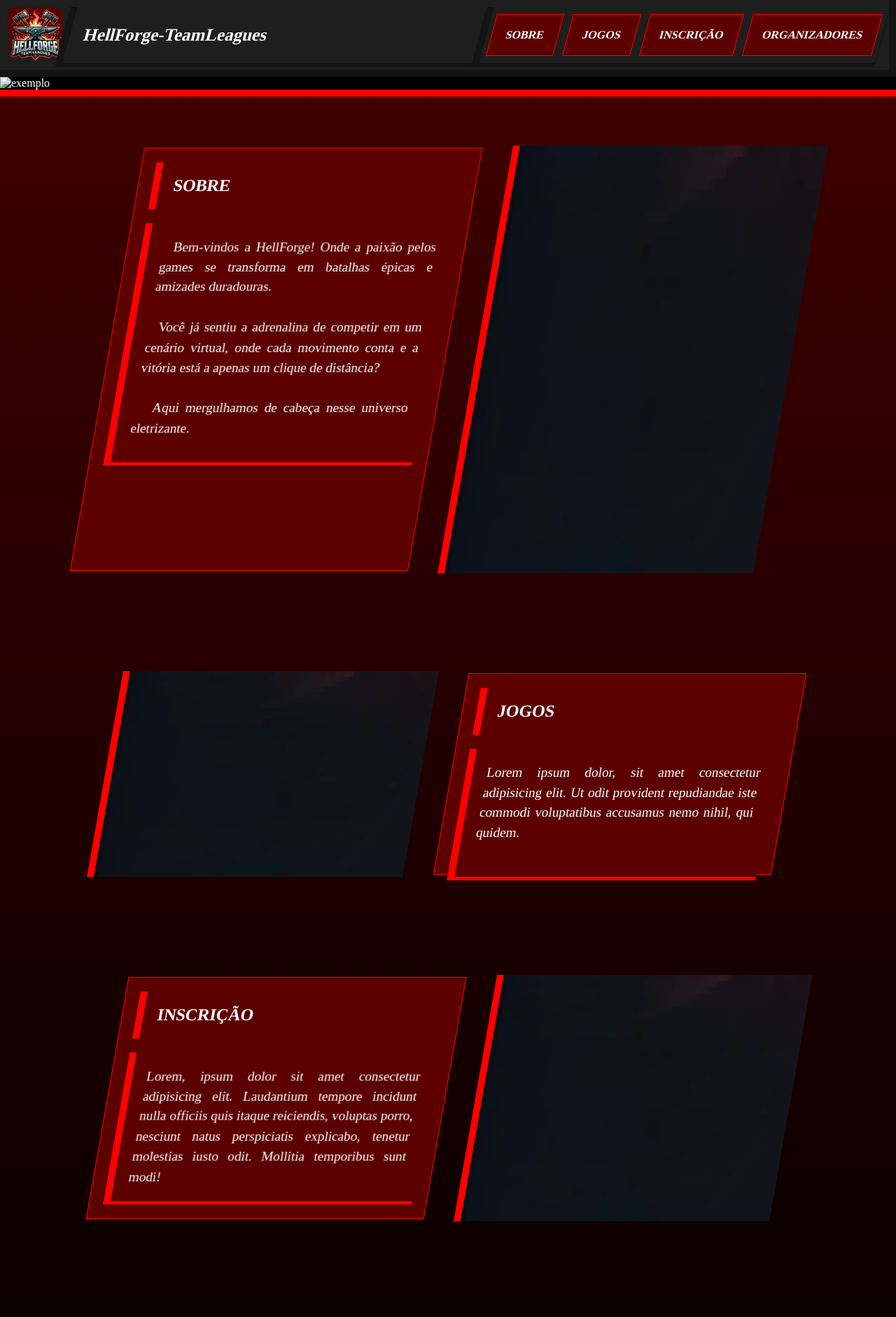
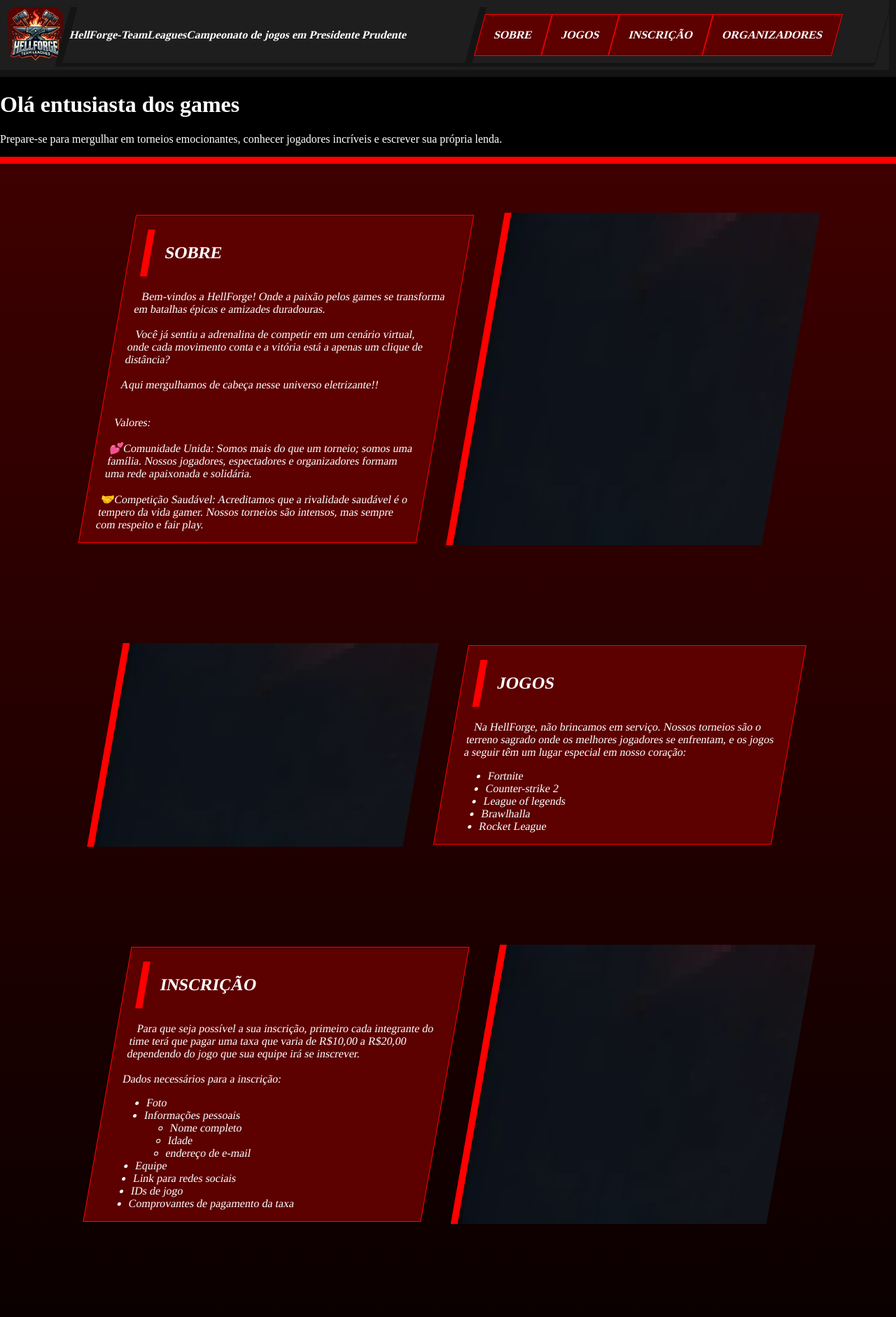
Before and after one commit to GuilhermeQSS/ProjetoAB2, a plain HTML site: page PaginaInicial.html in a window 1280 px wide. Shown: the top 1882 px of the page at 70% size. Drawn offline with Linux system fonts and the light colour scheme.

Commit message:
Update PaginaInicial.html

```diff
--- a/PaginaInicial.html
+++ b/PaginaInicial.html
@@ -10,21 +10,30 @@
 <body>
     <header>
         <img src="logo.png" alt="logo" style="height: 100%;background-image: linear-gradient(rgb(92, 0, 0),rgb(30, 30, 30)); border-radius: 15px;">
-        <div style="font-size: 25px;padding-left: 20px;">
-            HellForge-TeamLeagues
+        <div>
+            <div>HellForge-TeamLeagues</div>
+            <div>Campeonato de jogos em Presidente Prudente</div>
         </div>
-        <div style="justify-content: space-around;">
+        <div>
             <a href="#sobre">SOBRE</a>
             <a href="#jogos">JOGOS</a>
             <a href="#inscricao">INSCRIÇÃO</a>
             <a href="#organizadores">ORGANIZADORES</a>
         </div>
     </header>
-    <img src="evo.webp" alt="exemplo" style="width:100%;">
+    <div>
+        <div>
+            <h1>Olá entusiasta dos games</h1>
+            <p>
+                Prepare-se para mergulhar em torneios emocionantes, conhecer jogadores incríveis e escrever sua própria lenda.
+            </p>
+        </div>
+    </div>
     <article>
         <div>
             <div id="sobre">
                 <h1>SOBRE</h1>
+                <div>
                     <p>
                         &nbsp;&nbsp;Bem-vindos a HellForge!
                         Onde a paixão pelos games se transforma em batalhas
@@ -32,10 +41,12 @@
                         &nbsp;&nbsp;Você já sentiu a adrenalina de competir em um cenário
                         virtual, onde cada movimento conta e a vitória está a
                         apenas um clique de distância?<br><br>
-                    &nbsp;&nbsp; Aqui mergulhamos de cabeça
-                    nesse universo eletrizante. <br><br>
-                    Competição Saudável: Acreditamos que a rivalidade saudável é o tempero da vida gamer. Nossos torneios são intensos, mas sempre com respeito e fair play.
+                        Aqui mergulhamos de cabeça nesse universo eletrizante!! <br><br><br>
+                        Valores: <br><br>
+                        &#128149;Comunidade Unida: Somos mais do que um torneio; somos uma família. Nossos jogadores, espectadores e organizadores formam uma rede apaixonada e solidária. <br><br>
+                        &#129309;Competição Saudável: Acreditamos que a rivalidade saudável é o tempero da vida gamer. Nossos torneios são intensos, mas sempre com respeito e fair play.
                     </p>
+                </div>
             </div>
             <img src="amngu.png" alt="exemplo">
         </div>
@@ -43,13 +54,42 @@
             <img src="amngu.png" alt="exemplo">
             <div id="jogos">
                 <h1>JOGOS</h1>
-                <p>Lorem ipsum dolor, sit amet consectetur adipisicing elit. Ut odit provident repudiandae iste commodi voluptatibus accusamus nemo nihil, qui quidem.</p>
+                <div>
+                    <p>
+                        &nbsp;&nbsp;Na HellForge, não brincamos em serviço. Nossos torneios são o terreno sagrado onde os melhores jogadores se enfrentam, e os jogos a seguir têm um lugar especial em nosso coração:
+                    </p>
+                    <ul>
+                        <li>Fortnite</li>
+                        <li>Counter-strike 2</li>
+                        <li>League of legends</li>
+                        <li>Brawlhalla</li>
+                        <li>Rocket League</li>
+                    </ul>
+                </div>
             </div>
         </div>
         <div>
             <div id="inscricao">
                 <h1>INSCRIÇÃO</h1>
-                <p>Lorem, ipsum dolor sit amet consectetur adipisicing elit. Laudantium tempore incidunt nulla officiis quis itaque reiciendis, voluptas porro, nesciunt natus perspiciatis explicabo, tenetur molestias iusto odit. Mollitia temporibus sunt modi!</p>
+                <div>
+                    <p>
+                        &nbsp;&nbsp;Para que seja possível a sua inscrição, primeiro cada integrante do time terá que pagar uma taxa que varia de R$10,00 a R$20,00 dependendo do jogo que sua equipe irá se inscrever.<br><br>
+                        Dados necessários para a inscrição:
+                    </p>
+                    <ul>
+                        <li>Foto</li>
+                        <li>Informações pessoais</li>
+                        <ul>
+                            <li>Nome completo</li>
+                            <li>Idade</li>
+                            <li>endereço de e-mail</li>
+                        </ul>
+                        <li>Equipe</li>
+                        <li>Link para redes sociais</li>
+                        <li>IDs de jogo</li>
+                        <li>Comprovantes de pagamento da taxa</li>
+                    </ul>
+                </div>
             </div>
             <img src="amngu.png" alt="exemplo">
         </div>
@@ -57,7 +97,9 @@
             <img src="amngu.png" alt="exemplo">
             <div id="organizadores">
                 <h1>ORGANIZADORES</h1>
-                <p>Lorem ipsum dolor, sit amet consectetur adipisicing elit. Ut odit provident repudiandae iste commodi voluptatibus accusamus nemo nihil, qui quidem.</p>
+                <div>
+                    <p>&nbsp;&nbsp;Os organizadores são os maestros por trás dos bastidores, garantindo que tudo funcione perfeitamente. Clique na imagem para saber algumas informações sobre os organizadores do evento</p>
+                </div>
             </div>
         </div>
     </article>
```
Lines whose indentation alone changed are shown as unchanged.
